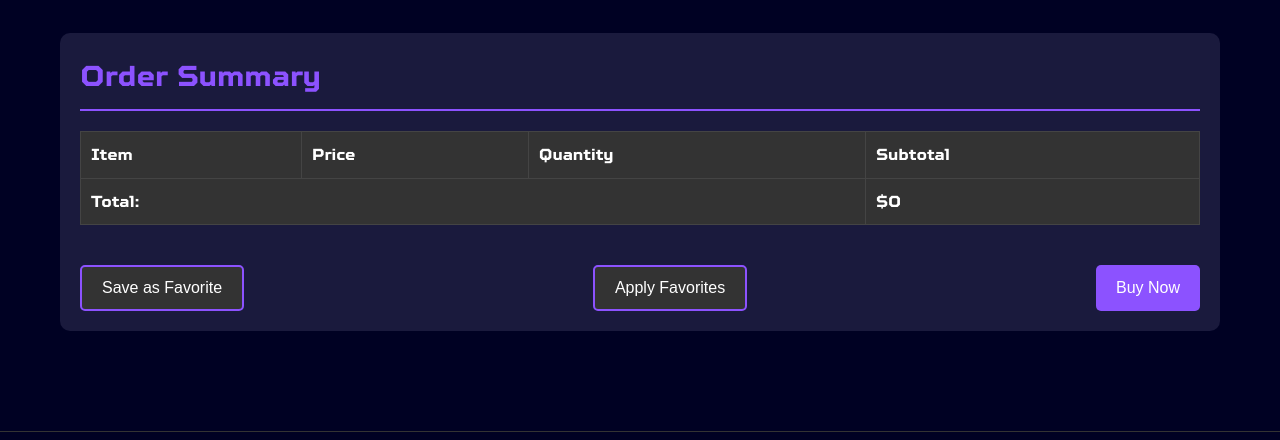
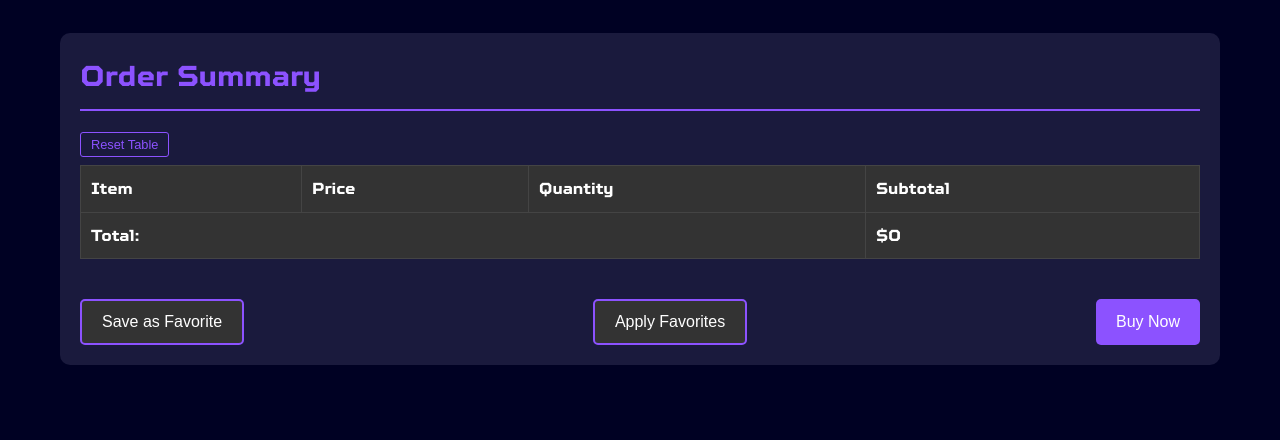
Before and after one commit to quandaledinglejunior/grass, a plain HTML site: page order.html in a window 1280 px wide. Shown: the part 3374-3814 px from the top of the page. Drawn offline with Linux system fonts and the light colour scheme.

Commit message:
was not final

```diff
--- a/order.css
+++ b/order.css
@@ -244,6 +244,17 @@ header nav .menu a.active {
   margin-bottom: 20px;
 }
 
+#resetTableBtn {
+  background: #1a1a3d;
+  color: #8c52ff;
+  border: 1px solid #8c52ff;
+  font-size: 0.8rem;
+  padding: 3px 8px;
+  margin-bottom: 8px;
+  cursor: pointer;
+  border-radius: 3px;
+}
+
 #orderTable th,
 #orderTable td {
   border: 1px solid #444;
@@ -280,6 +291,11 @@ header nav .menu a.active {
   border-radius: 5px;
   font-size: 1rem;
   cursor: pointer;
+}
+
+#resetTableBtn {
+  font-size: 0.8rem;
+  padding: 4px 10px;
 }
 
 #addToFavorites, #applyFavorites {
--- a/order.html
+++ b/order.html
@@ -429,6 +429,7 @@
     <div class="order-summary">
       <h3>Order Summary</h3>
       <div class="table-container">
+        <button id="resetTableBtn" title="Reset all quantities">Reset Table</button>
       <table id="orderTable">
         <thead>
           <tr>
--- a/order.js
+++ b/order.js
@@ -87,6 +87,17 @@ document.addEventListener('DOMContentLoaded', function () {
         totalPrice.textContent = '$' + total; // show total
     }
 
+    // Reset Table button logic (safe to include even if button is not present)
+    const resetTableBtn = document.getElementById('resetTableBtn');
+    if (resetTableBtn) {
+        resetTableBtn.addEventListener('click', function () {
+            quantityInputs.forEach(function (input) {
+                input.value = 0;
+            });
+            updateOrder();
+        });
+    }
+
     // run it once on page load just to be safe
     updateOrder();
 });
```
